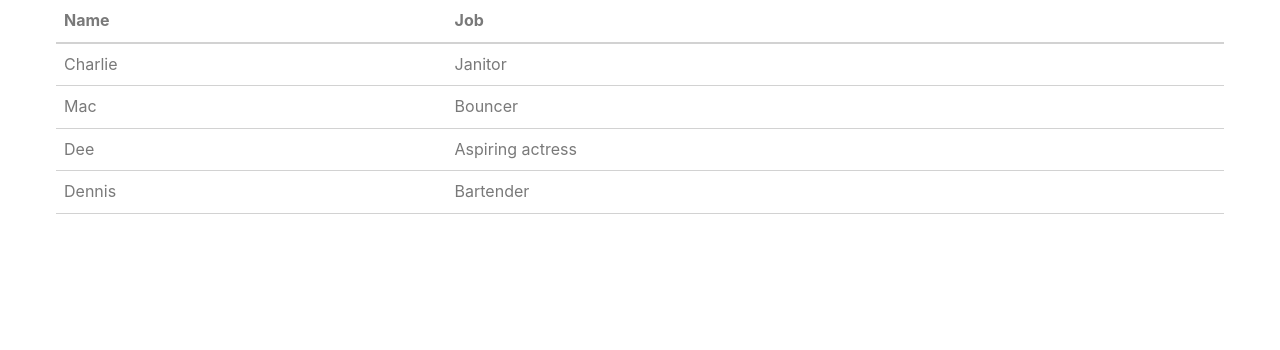
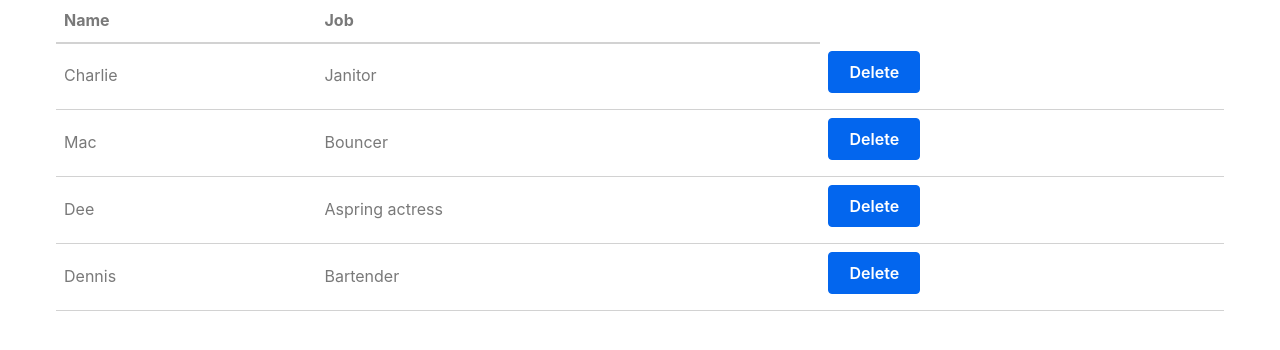
Before and after one commit to mendozaluis736/csc-3100-app, a React (Vite) app in the folder packages/react-frontend/: page / in a window 1280 px wide. Shown: the top 350 px of the page. Built offline with nearby package versions, Linux system fonts and the light colour scheme.

Commit message:
IE1 - Added Delete button

```diff
--- a/packages/react-frontend/src/MyApp.jsx
+++ b/packages/react-frontend/src/MyApp.jsx
@@ -1,10 +1,52 @@
 // src/MyApp.jsx
-import React from "react"
+import React, { useState } from "react"
 import Table from "./Table"
+// const characters = [
+//     {
+//       name: "Charlie",
+//       job: "Janitor",
+//     },
+//     {
+//       name: "Mac",
+//       job: "Bouncer",
+//     },
+//     {
+//       name: "Dee",
+//       job: "Aspring actress",
+//     },
+//     {
+//       name: "Dennis",
+//       job: "Bartender",
+//     },
+//   ];
 function MyApp() {
+    const [characters, setCharacters] = useState([
+        {
+            name: "Charlie",
+            job: "Janitor",
+          },
+          {
+            name: "Mac",
+            job: "Bouncer",
+          },
+          {
+            name: "Dee",
+            job: "Aspring actress",
+          },
+          {
+            name: "Dennis",
+            job: "Bartender",
+          },
+    ]);
+    function removeOneCharacter(index){
+        const updated = characters.filter((character,i) => {
+            return i !== index;
+        });
+        setCharacters(updated)
+    }
     return (
       <div className="container">
-        <Table />
+        <Table characterData={characters} removeCharacter={removeOneCharacter}/>
       </div>
     );
 }
--- a/packages/react-frontend/src/Table.jsx
+++ b/packages/react-frontend/src/Table.jsx
@@ -10,33 +10,32 @@
             </thead>
     );
 }
-function TableBody(){
-    return(
-            <tbody>
-                <tr>
-                    <td>Charlie</td>
-                    <td>Janitor</td>
-                </tr>
-                <tr>
-                    <td>Mac</td>
-                    <td>Bouncer</td>
-                </tr>
-                <tr>
-                    <td>Dee</td>
-                    <td>Aspiring actress</td>
-                </tr>
-                <tr>
-                    <td>Dennis</td>
-                    <td>Bartender</td>
-                </tr>
-            </tbody>
+function TableBody(props) {
+    const rows = props.characterData.map((row, index) => {
+      return (
+        <tr key={index}>
+          <td>{row.name}</td>
+          <td>{row.job}</td>
+          <td>
+            <button onClick ={()=>props.removeCharacter(index)}>Delete</button>
+          </td>
+        </tr>
+      );
+     }
     );
-}
-function Table(){
+    return (
+        <tbody>
+          {rows}
+         </tbody>
+     );
+  }
+function Table(props){
     return (
     <table>
         <TableHeader />
-        <TableBody />
+        <TableBody
+            characterData ={props.characterData}
+            removeCharacter = {props.removeCharacter}/>
     </table>
     );
 }
```
